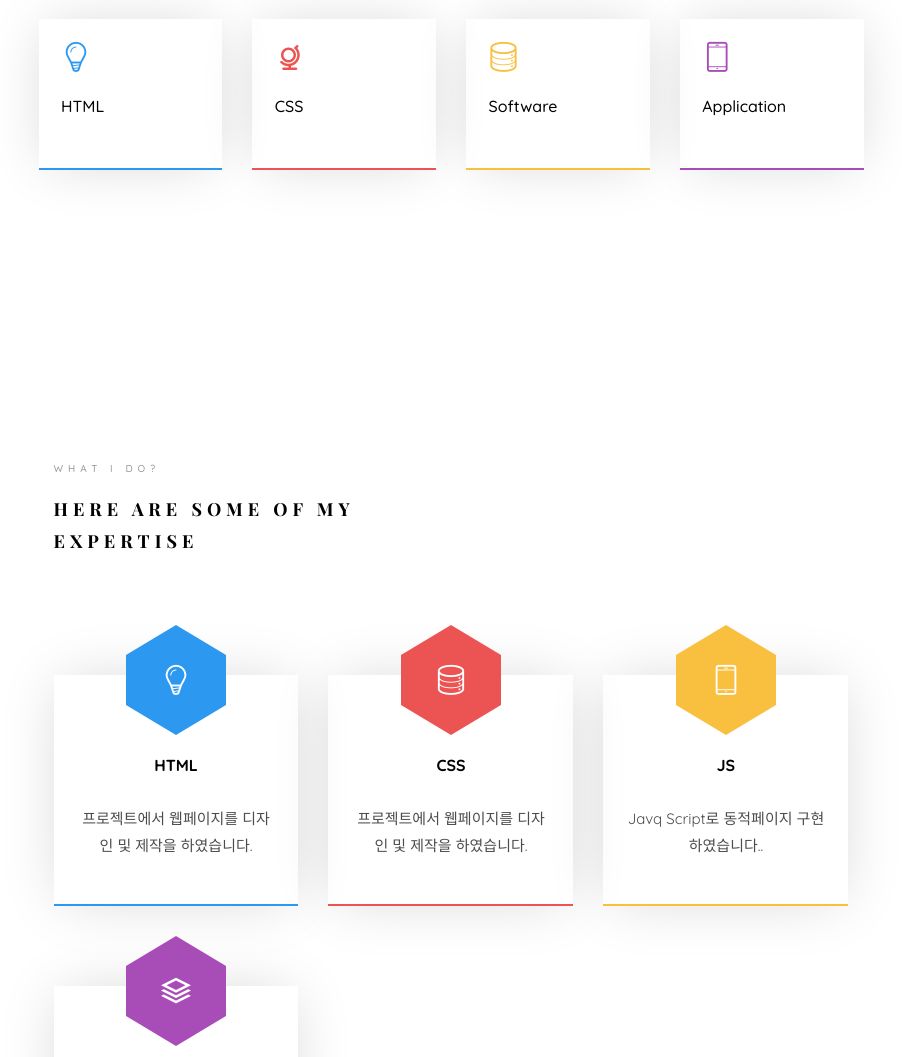
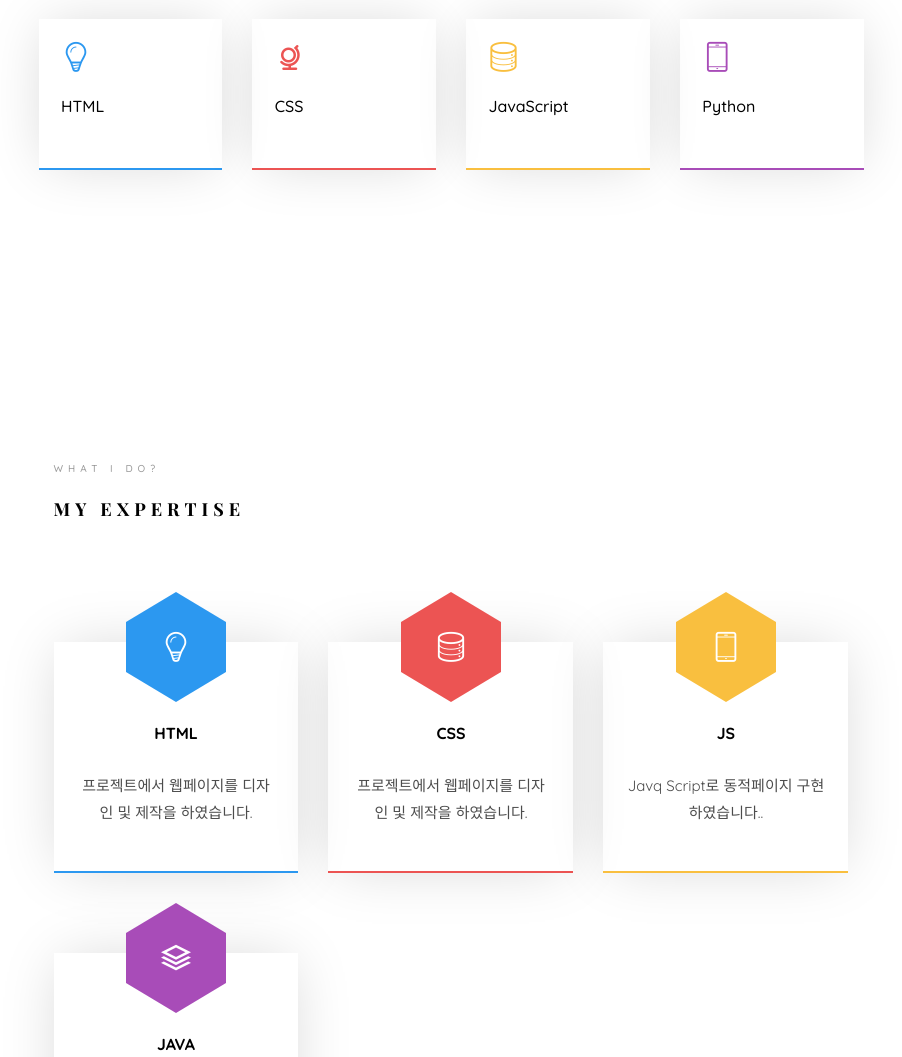
Before and after one commit to limssum/limssum.github.io, a plain HTML site: page index.html in a window 1280 px wide. Shown: the part 1254-2311 px from the top of the page, without its empty margins (339-1241 px from the left). Drawn offline with nearby package versions, Linux system fonts and the light colour scheme; files whose address does not match are found by name; a web font is replaced by a local one.

Commit message:
오늘 마무리 12일

```diff
--- a/index.html
+++ b/index.html
@@ -140,13 +140,13 @@
 								<div class="col-md-3 animate-box" data-animate-effect="fadeInTop">
 									<div class="services color-3">
 										<span class="icon2"><i class="icon-data"></i></span>
-										<h3>Software</h3>
+										<h3>JavaScript</h3>
 									</div>
 								</div>
 								<div class="col-md-3 animate-box" data-animate-effect="fadeInBottom">
 									<div class="services color-4">
 										<span class="icon2"><i class="icon-phone3"></i></span>
-										<h3>Application</h3>
+										<h3>Python</h3>
 									</div>
 								</div>
 							</div>
@@ -162,7 +162,7 @@
 					<div class="row">
 						<div class="col-md-6 col-md-offset-3 col-md-pull-3 animate-box" data-animate-effect="fadeInLeft">
 							<span class="heading-meta">What I do?</span>
-							<h2 class="colorlib-heading">Here are some of my expertise</h2>
+							<h2 class="colorlib-heading">my expertise</h2>
 						</div>
 					</div>
 					<div class="row row-pt-md">
@@ -313,7 +313,7 @@
 					<div class="row">
 						<div class="col-md-6 col-md-offset-3 col-md-pull-3 animate-box" data-animate-effect="fadeInLeft">
 							<span class="heading-meta">My Work</span>
-							<h2 class="colorlib-heading animate-box">Recent Work</h2>
+							<h2 class="colorlib-heading animate-box">Projects</h2>
 						</div>
 					</div>
 					<div class="row row-bottom-padded-sm animate-box" data-animate-effect="fadeInLeft">
```
